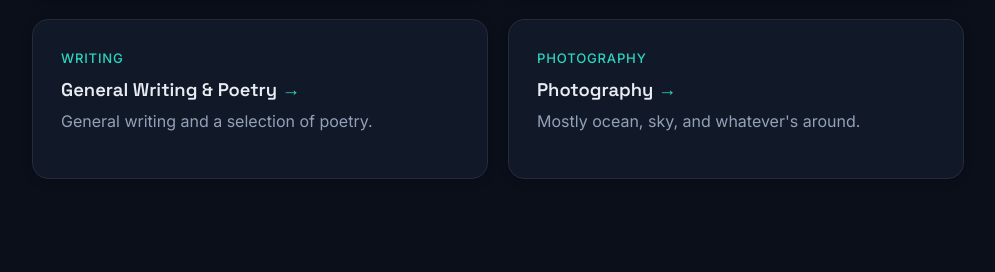
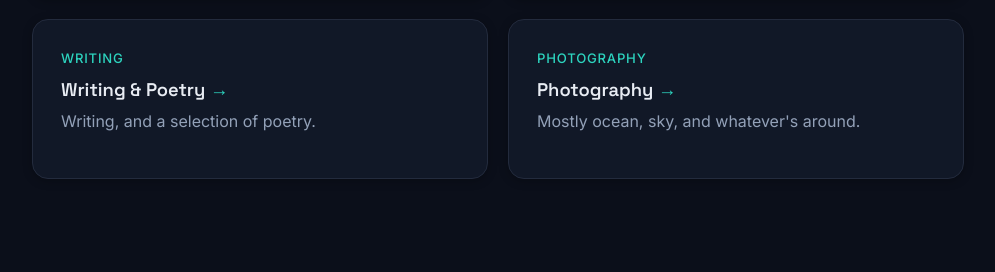
Before and after one commit to JamieHoldcroft/jamieholdcroft.github.io, a Jekyll site: the page built from index.html, in a window 1280 px wide and 1400 px high, scrolled down 27 px. Shown: the part 1002-1274 px from the top of the window, without its empty margins (142-1137 px from the left). Built offline with Jekyll 4.4.1, drawn with Linux system fonts in a browser that asks for light colours.

Commit message:
Rename Writing tab, sharp photo tiles, full white gallery wall
- "General Writing" -> "Writing" throughout
- Gallery photos are now sharp-edged (no border-radius/mat padding)
- Photography page is a full-bleed white gallery wall instead of
  individually boxed white tiles on the dark theme

```diff
--- a/_layouts/writing-entry.html
+++ b/_layouts/writing-entry.html
@@ -6,7 +6,7 @@
     <a class="back-link" href="{{ '/writing.html' | relative_url }}">← Back to Writing</a>
     <article class="prose">
       <span class="card-meta">
-        {% if page.collection == "poems" %}Poetry{% else %}General Writing{% endif %}
+        {% if page.collection == "poems" %}Poetry{% else %}Writing{% endif %}
         {% if page.date %} · {{ page.date | date: "%B %Y" }}{% endif %}
       </span>
       <h1>{{ page.title }}</h1>
--- a/css/style.css
+++ b/css/style.css
@@ -385,8 +385,17 @@
 .back-link { display: inline-block; margin-bottom: 28px; font-size: 0.9rem; color: var(--text-muted); }
 
 /* ---------- Photography ----------
-   Masonry via CSS columns — portrait, landscape, and square photos each
-   keep their natural aspect ratio instead of being cropped to fit a grid. */
+   A full white gallery wall (not theme-dependent — a deliberate
+   print-on-white space regardless of dark/light mode), with photos as
+   sharp-edged tiles directly on it, masonry-arranged via CSS columns. */
+.gallery-wall {
+  background: #ffffff;
+  --text: #111827;
+  --text-muted: #4b5563;
+  --border: #e2e6ed;
+  padding: 48px 0 64px;
+}
+
 .gallery {
   column-count: 3;
   column-gap: 14px;
@@ -396,19 +405,12 @@
   display: block;
   break-inside: avoid;
   margin-bottom: 14px;
-  border-radius: var(--radius-sm);
-  overflow: hidden;
   cursor: pointer;
-  /* Photos sit on a fixed white mat regardless of site theme — a
-     deliberate print-on-white gallery look, not theme-dependent. */
-  background: #ffffff;
-  padding: 10px;
-  box-shadow: var(--shadow-sm);
   transition: box-shadow 0.2s ease, transform 0.2s ease;
 }
-.gallery-item:hover { box-shadow: var(--shadow); transform: translateY(-2px); }
-.gallery-item img { width: 100%; height: auto; display: block; border-radius: 4px; transition: transform 0.3s ease; }
-.gallery-item:hover img { transform: scale(1.05); }
+.gallery-item:hover { box-shadow: 0 12px 30px rgba(15, 23, 42, 0.18); transform: translateY(-2px); }
+.gallery-item img { width: 100%; height: auto; display: block; transition: transform 0.3s ease; }
+.gallery-item:hover img { transform: scale(1.03); }
 
 .lightbox {
   position: fixed; inset: 0;
--- a/cv.html
+++ b/cv.html
@@ -30,7 +30,7 @@
           <h3>Bachelor of Science — Mathematics &amp; Computer Science</h3>
           <span class="cv-org">UNSW Sydney</span>
         </div>
-        <span class="cv-date">[Start year] – [Expected grad year]</span>
+        <span class="cv-date">[2024] – [2027]</span>
       </div>
       <p>Relevant coursework, honours/WAM, or standout subjects can go here.</p>
     </div>
--- a/index.html
+++ b/index.html
@@ -47,8 +47,8 @@
       </a>
       <a class="card nav-card" href="{{ '/writing.html' | relative_url }}">
         <span class="card-meta">Writing</span>
-        <h3>General Writing &amp; Poetry <span class="arrow">→</span></h3>
-        <p>General writing and a selection of poetry.</p>
+        <h3>Writing &amp; Poetry <span class="arrow">→</span></h3>
+        <p>Writing, and a selection of poetry.</p>
       </a>
       <a class="card nav-card" href="{{ '/photography.html' | relative_url }}">
         <span class="card-meta">Photography</span>
--- a/photography.html
+++ b/photography.html
@@ -14,7 +14,7 @@
   </div>
 </section>
 
-<section class="section" style="padding-top: 0;">
+<section class="gallery-wall">
   <div class="container">
     {% assign photos = site.data.photography.photos %}
     {% if photos and photos.size > 0 %}
--- a/writing.html
+++ b/writing.html
@@ -6,7 +6,7 @@
 <section class="hero" style="padding-bottom: 24px;">
   <div class="container writing-column">
     <span class="eyebrow">Writing</span>
-    <h1 class="literary-heading">General Writing &amp; Poetry</h1>
+    <h1 class="literary-heading">Writing &amp; Poetry</h1>
     <p class="hero-lede">
       A collection of general writing, and a small, curated selection of poetry.
     </p>
@@ -16,7 +16,7 @@
 <section class="section" style="padding-top: 0;">
   <div class="container writing-column">
     <div class="writing-toggle">
-      <button class="active" data-target="essays-group">General Writing</button>
+      <button class="active" data-target="essays-group">Writing</button>
       <button data-target="poetry-group">Poetry</button>
     </div>
 
```
